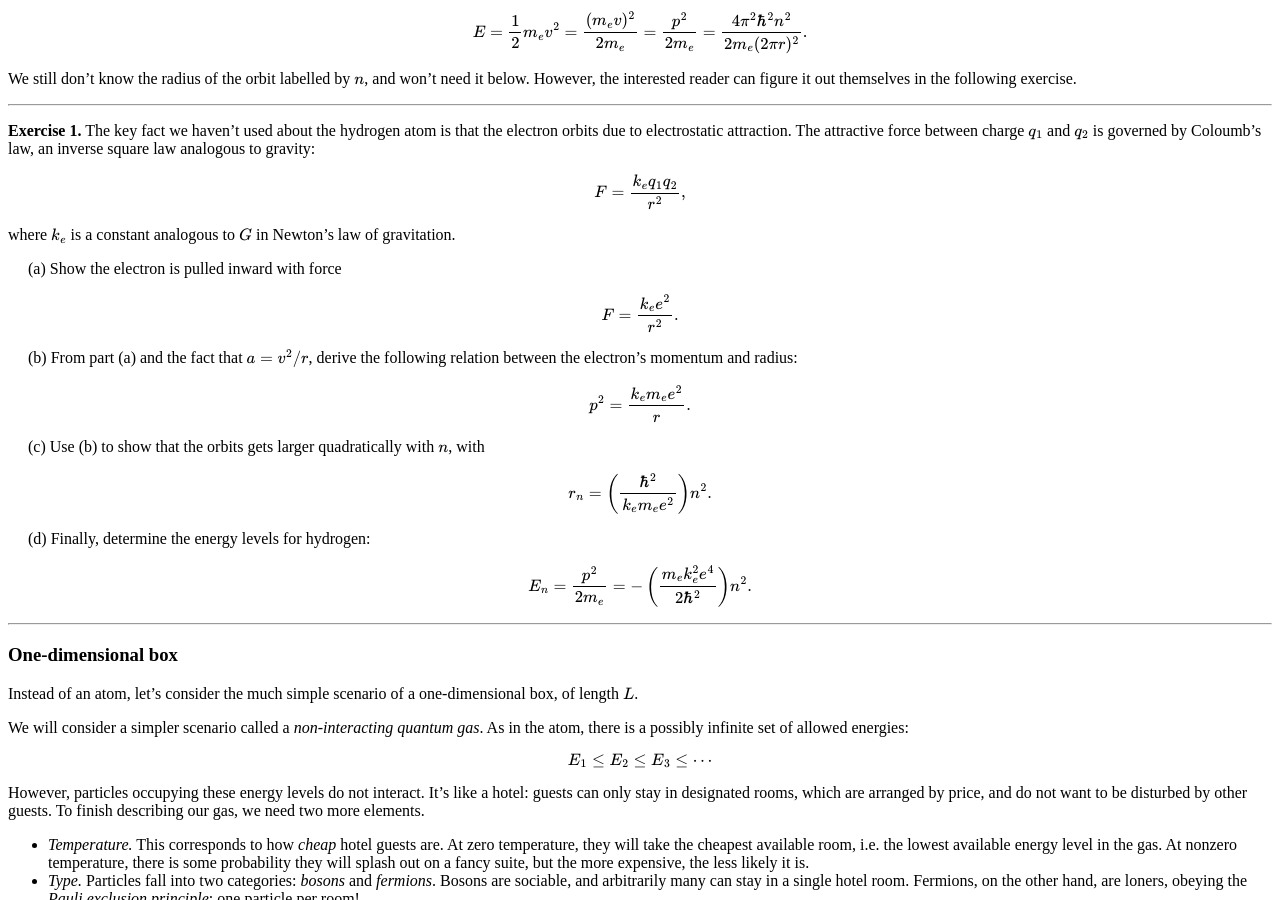
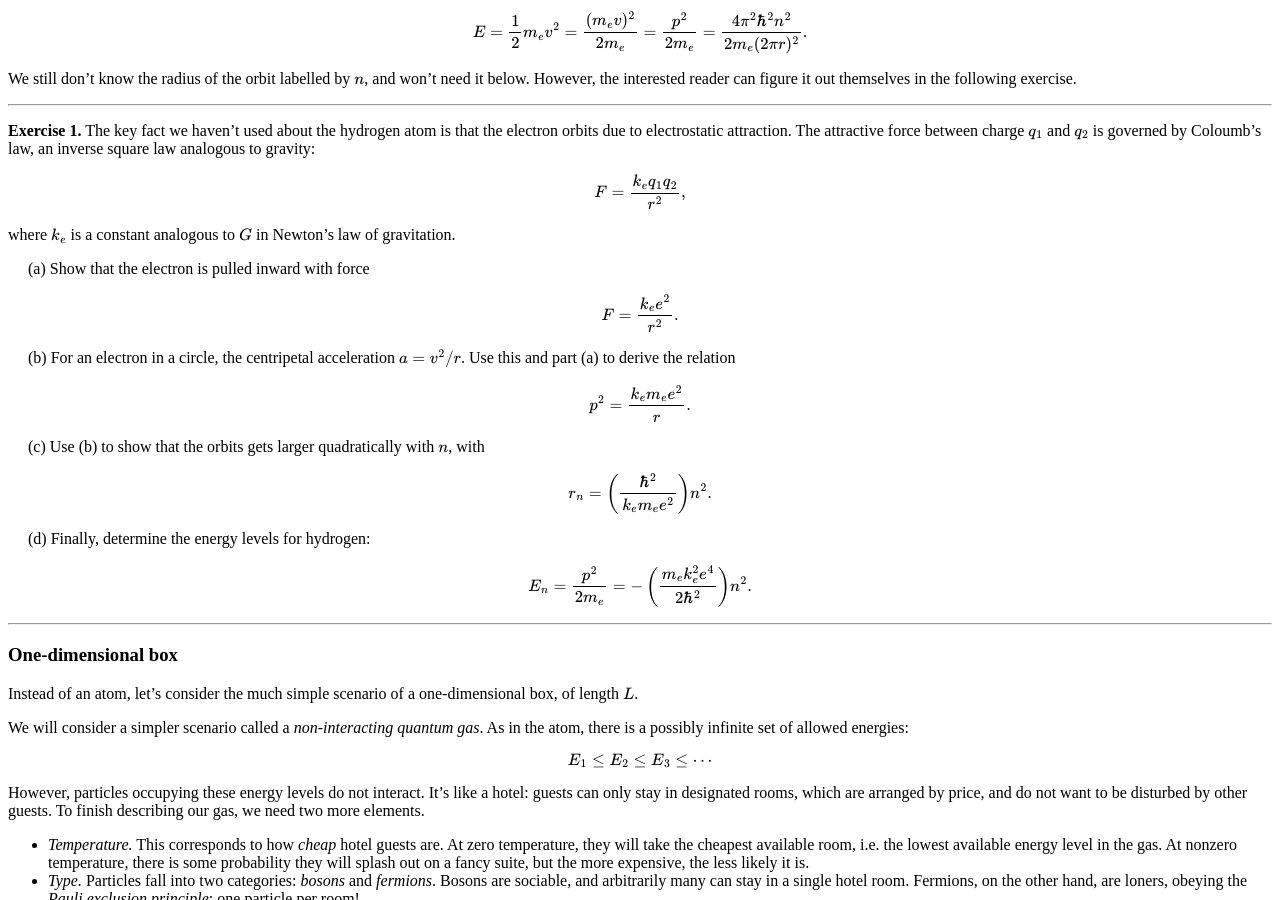
Before and after one commit to hapax/hapax.github.io, a Jekyll site: the page built from assets/chandra.md, in a window 1280 px wide and 900 px high, scrolled down 1535 px. Built offline with Jekyll 4.4.1, drawn with Linux system fonts in a browser that asks for light colours; our own code applies the rules of GitHub Pages for plain Markdown files; formulas are drawn with MathJax 3; a script that is not in the unit is left out.

Commit message:
Update chandra.md

```diff
--- a/assets/chandra.md
+++ b/assets/chandra.md
@@ -147,8 +147,9 @@ F = \frac{k_e e^2}{r^2}.
 $$
 
 <span style="padding-left: 20px; display:block">
-(b) From part (a) and the fact that $a = v^2/r$, derive the following relation
-between the electron's momentum and radius:
+(b) For an electron in a circle, the centripetal acceleration $a =
+v^2/r$.
+Use this and part (a) to derive the relation
 </span>
 
 $$
```
Also changed, not shown: other parts of assets/chandra.md (+1 -1 lines).
